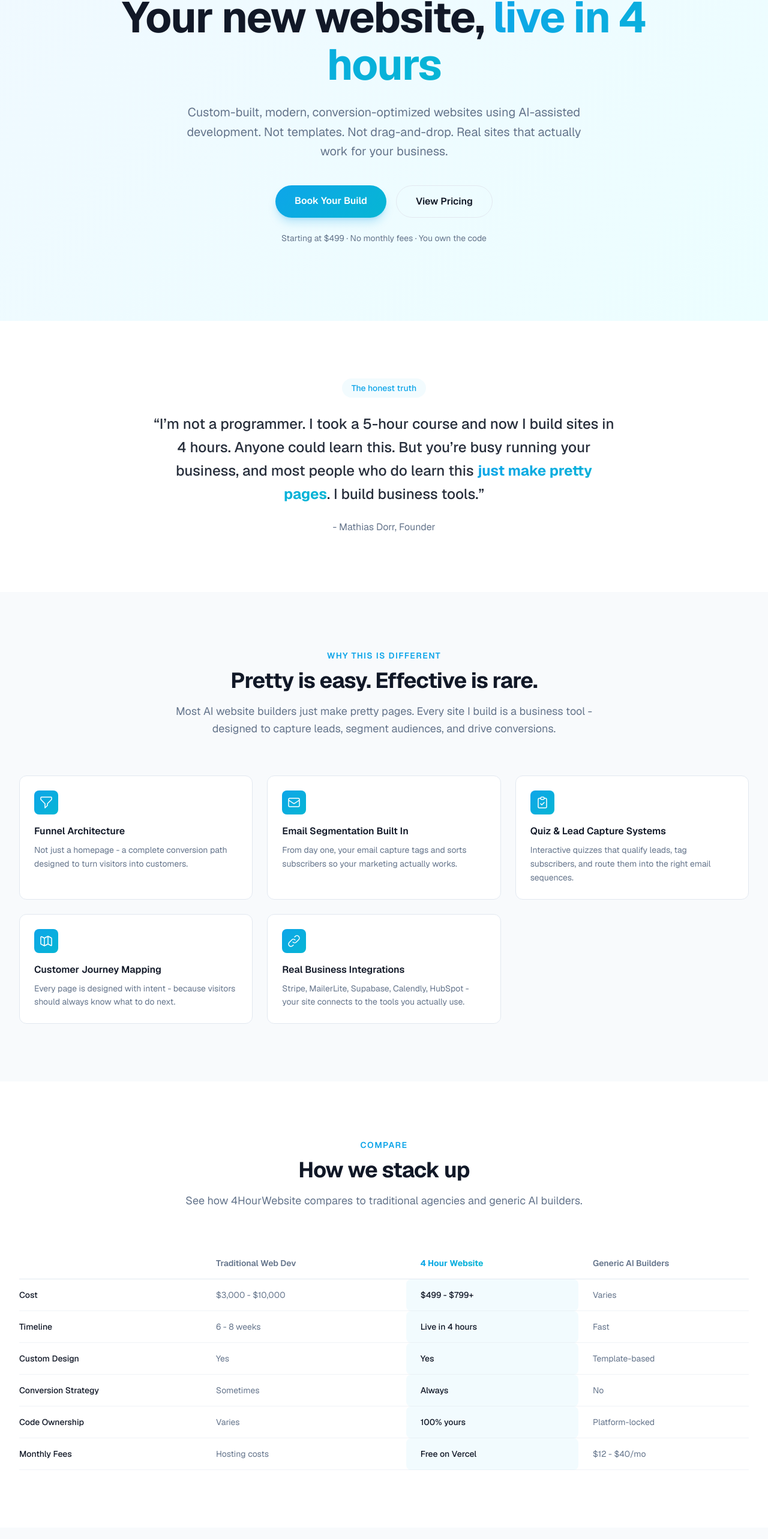
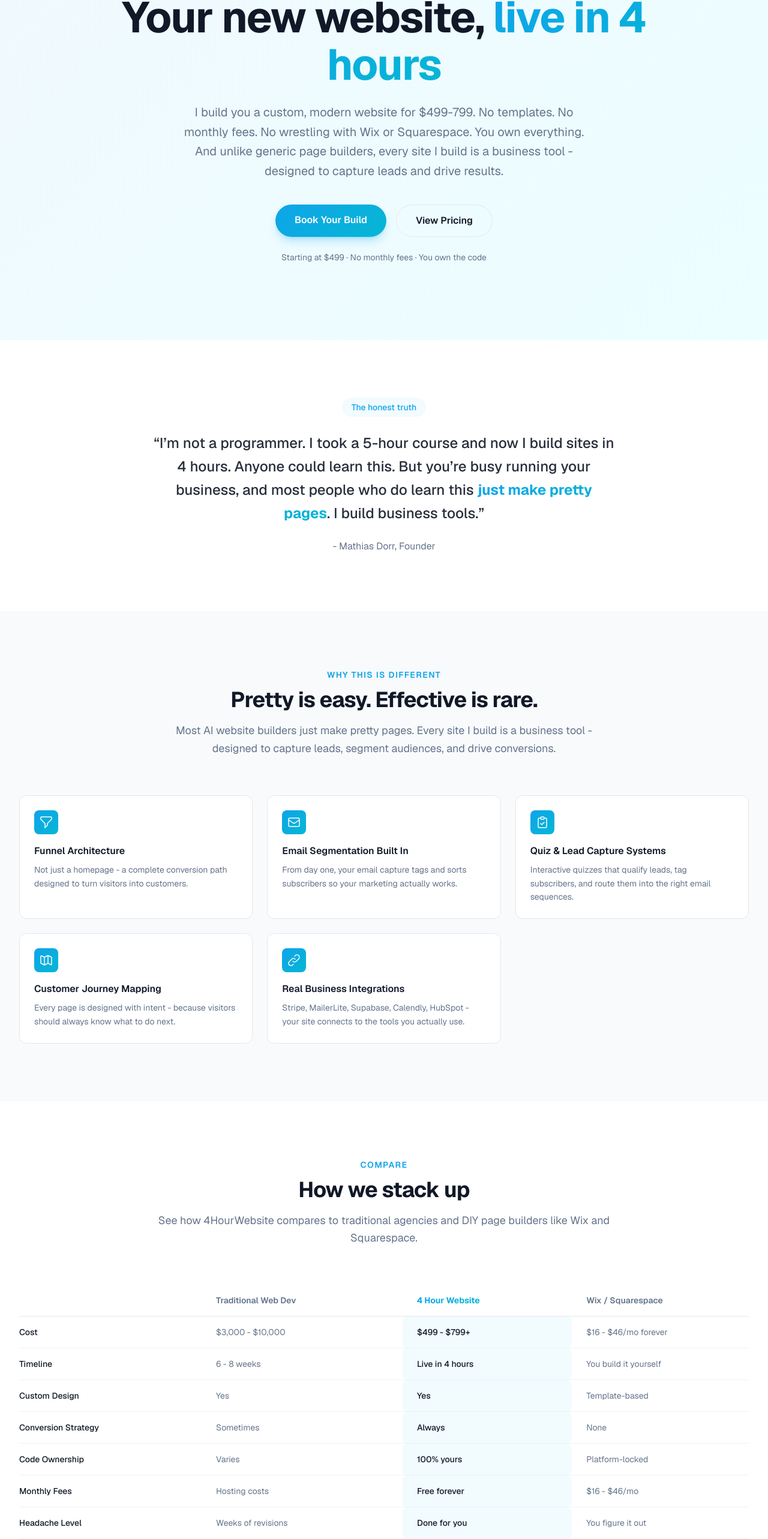
Before and after one commit to AllesAusloeschen/4hourwebsite-ai, a Next.js app: page / in a window 1280 px wide. Shown: the part 188-2754 px from the top of the page at 60% size. Built offline with nearby package versions, Linux system fonts and the light colour scheme.

Commit message:
Anti-Wix/Squarespace comparison, stronger hero copy

```diff
--- a/app/page.tsx
+++ b/app/page.tsx
@@ -89,9 +89,10 @@ export default function Home() {
               <span className="gradient-text">live in 4 hours</span>
             </h1>
             <p className="mt-6 text-lg sm:text-xl text-muted-foreground max-w-2xl mx-auto leading-relaxed">
-              Custom-built, modern, conversion-optimized websites using
-              AI-assisted development. Not templates. Not drag-and-drop.
-              Real sites that actually work for your business.
+              I build you a custom, modern website for $499-799. No templates.
+              No monthly fees. No wrestling with Wix or Squarespace. You own
+              everything. And unlike generic page builders, every site I build
+              is a business tool - designed to capture leads and drive results.
             </p>
             <div className="mt-10 flex flex-col sm:flex-row gap-4 justify-center">
               <Link
@@ -172,7 +173,7 @@ export default function Home() {
           <SectionHeading
             eyebrow="Compare"
             title="How we stack up"
-            description="See how 4HourWebsite compares to traditional agencies and generic AI builders."
+            description="See how 4HourWebsite compares to traditional agencies and DIY page builders like Wix and Squarespace."
           />
           <div className="mt-16 overflow-x-auto">
             <table className="w-full min-w-[600px] text-left">
@@ -188,7 +189,7 @@ export default function Home() {
                     <span className="gradient-text font-bold">4 Hour Website</span>
                   </th>
                   <th className="py-4 pl-6 text-sm font-semibold text-muted-foreground">
-                    Generic AI Builders
+                    Wix / Squarespace
                   </th>
                 </tr>
               </thead>
@@ -196,11 +197,11 @@ export default function Home() {
                 {[
                   {
                     label: "Cost",
-                    values: ["$3,000 - $10,000", "$499 - $799+", "Varies"],
+                    values: ["$3,000 - $10,000", "$499 - $799+", "$16 - $46/mo forever"],
                   },
                   {
                     label: "Timeline",
-                    values: ["6 - 8 weeks", "Live in 4 hours", "Fast"],
+                    values: ["6 - 8 weeks", "Live in 4 hours", "You build it yourself"],
                   },
                   {
                     label: "Custom Design",
@@ -208,7 +209,7 @@ export default function Home() {
                   },
                   {
                     label: "Conversion Strategy",
-                    values: ["Sometimes", "Always", "No"],
+                    values: ["Sometimes", "Always", "None"],
                   },
                   {
                     label: "Code Ownership",
@@ -216,7 +217,11 @@ export default function Home() {
                   },
                   {
                     label: "Monthly Fees",
-                    values: ["Hosting costs", "Free on Vercel", "$12 - $40/mo"],
+                    values: ["Hosting costs", "Free forever", "$16 - $46/mo"],
+                  },
+                  {
+                    label: "Headache Level",
+                    values: ["Weeks of revisions", "Done for you", "You figure it out"],
                   },
                 ].map((row) => (
                   <tr key={row.label} className="border-b border-border/50">
```
